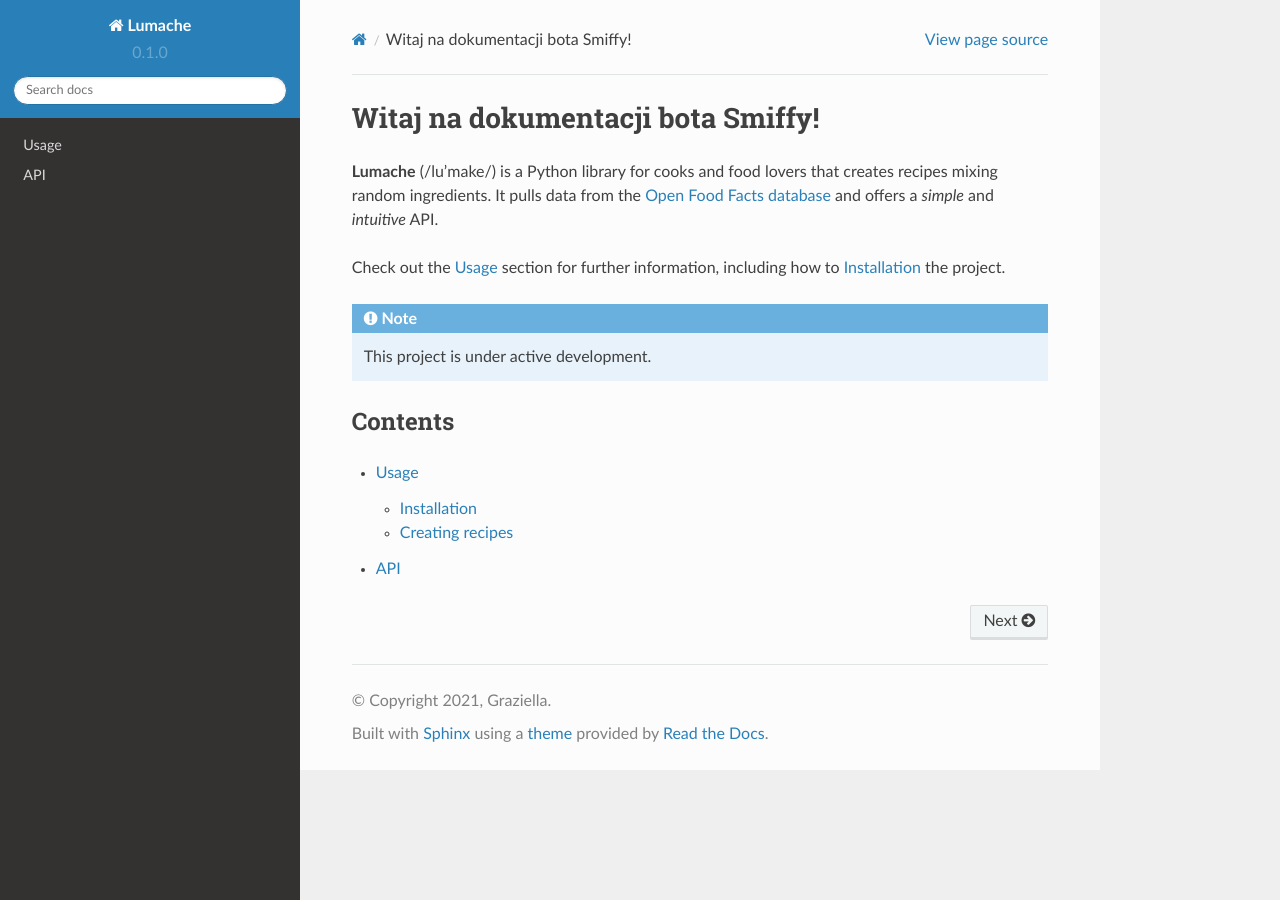
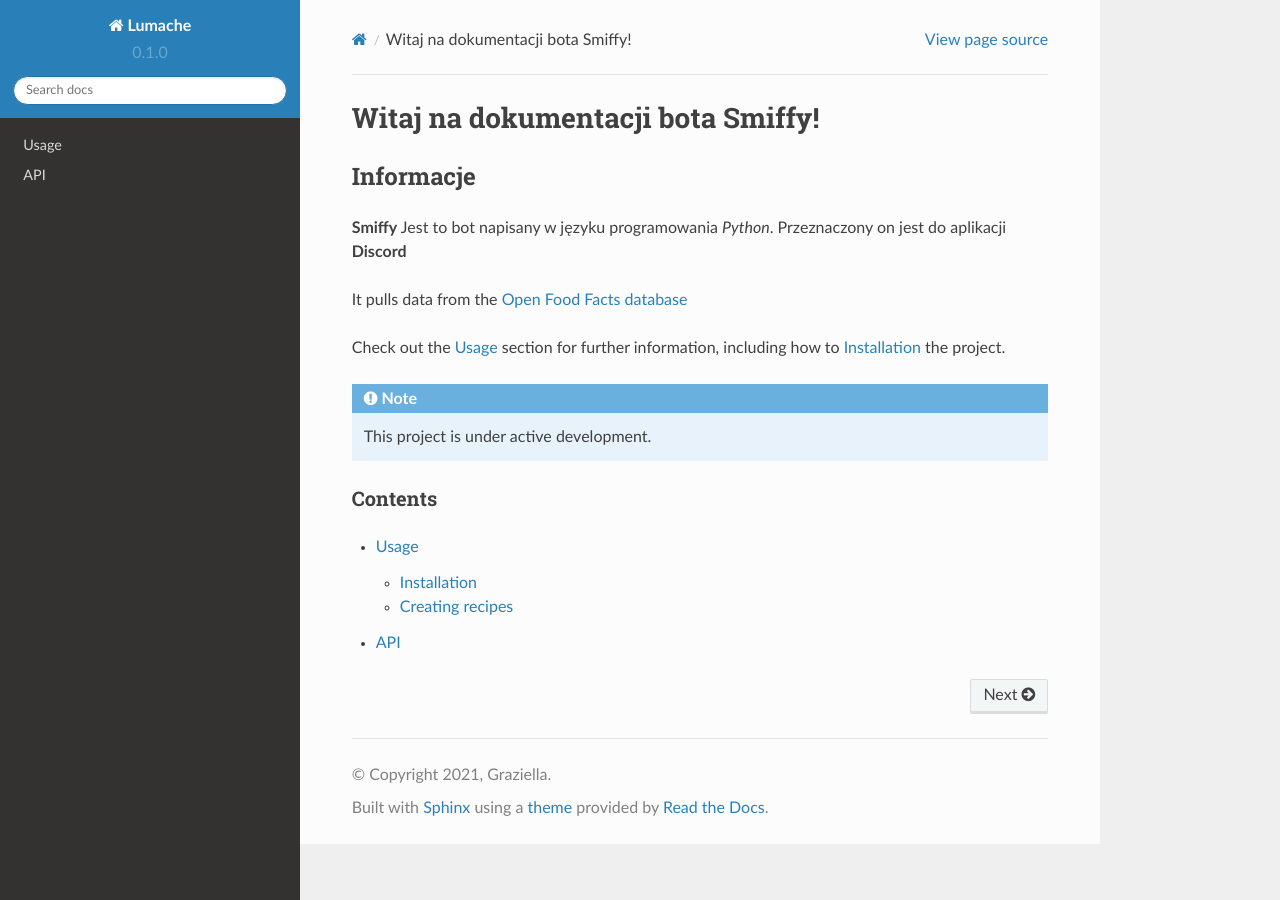
Before and after one commit to xPimpek02/SmiffyDocs, a Sphinx documentation site: the page built from docs/source/index.rst, in a window 1280 px wide. Built offline with Sphinx 7.4.7 and the Read the Docs theme 2.0.0, drawn with Linux system fonts in a browser that asks for light colours.

Commit message:
just commit

```diff
--- a/docs/source/index.rst
+++ b/docs/source/index.rst
@@ -1,10 +1,11 @@
 Witaj na dokumentacji bota Smiffy!
 ===================================
 
-**Lumache** (/lu'make/) is a Python library for cooks and food lovers
-that creates recipes mixing random ingredients.
+Informacje
+^^^^^^^^^
+**Smiffy** Jest to bot napisany w języku programowania `Python`. Przeznaczony on jest do aplikacji **Discord**
+
 It pulls data from the `Open Food Facts database <https://world.openfoodfacts.org/>`_
-and offers a *simple* and *intuitive* API.
 
 Check out the :doc:`usage` section for further information, including
 how to :ref:`installation` the project.
```
